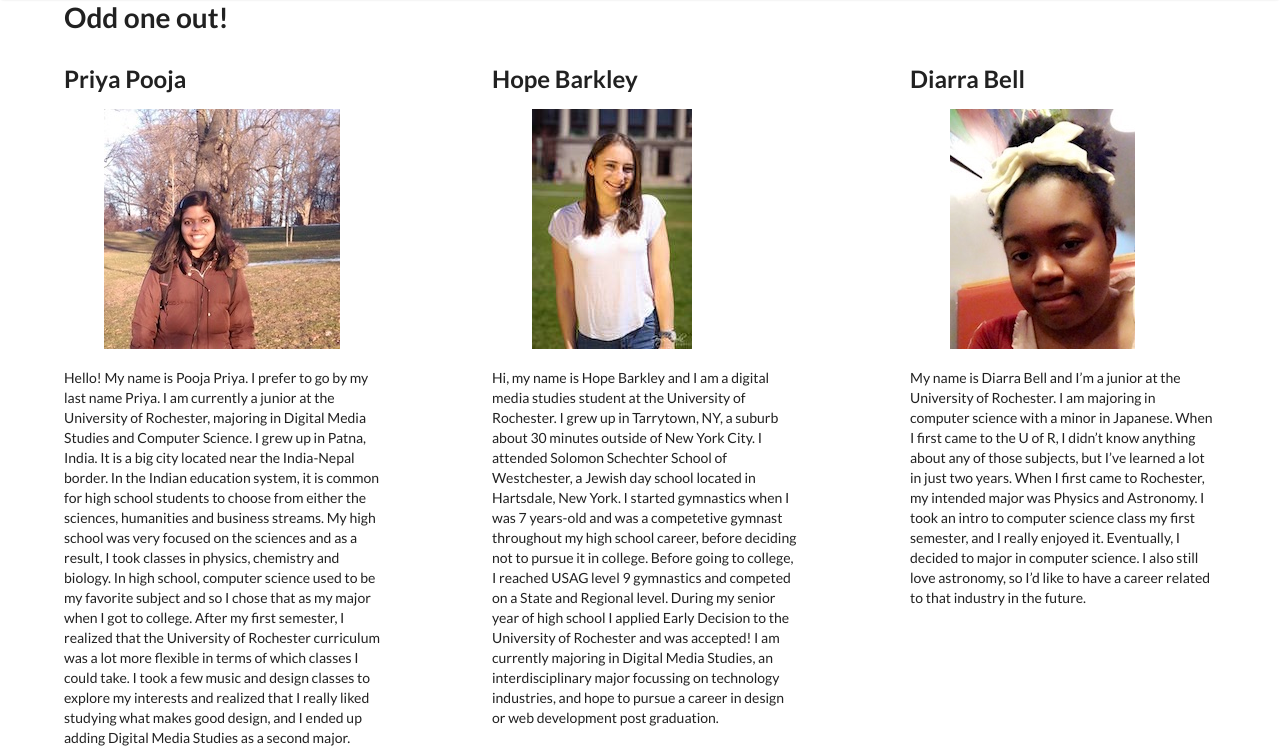
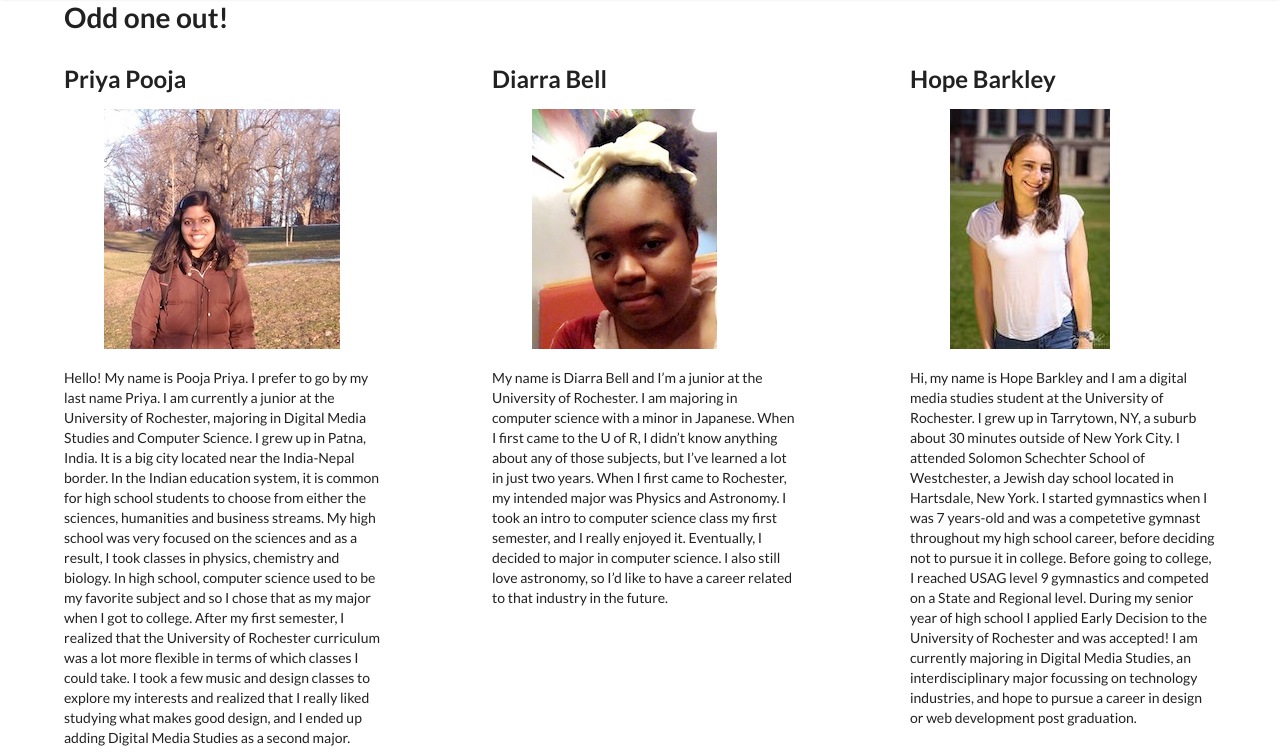
Before and after one commit to famousclark/Toronto, a PHP site: page / in a window 1280 px wide. Shown: the part 47-800 px from the top of the page. Run offline with PHP 8.4, Linux system fonts and the light colour scheme; some libraries are stand-ins or nearby versions.

Commit message:
switched two

```diff
--- a/css/styles.css
+++ b/css/styles.css
@@ -16,8 +16,8 @@
     grid-column-gap: 8rem;
     grid-template-areas:
     "header header header"
-    "item1 item3 item5"
-    "item2 item4 item6"
+    "item1 item5 item3"
+    "item2 item6 item4"
 }
 
 .header {padding-bottom: 15px; }
--- a/priya-hope-diarra.php
+++ b/priya-hope-diarra.php
@@ -12,7 +12,7 @@
       include('./inc/app-nav.php');
     ?>
 
-    <div class="ui-container">
+    <div class="container">
 
         <h2>About Us</h2>
 
```
Also changed, not shown: 1 other file.
